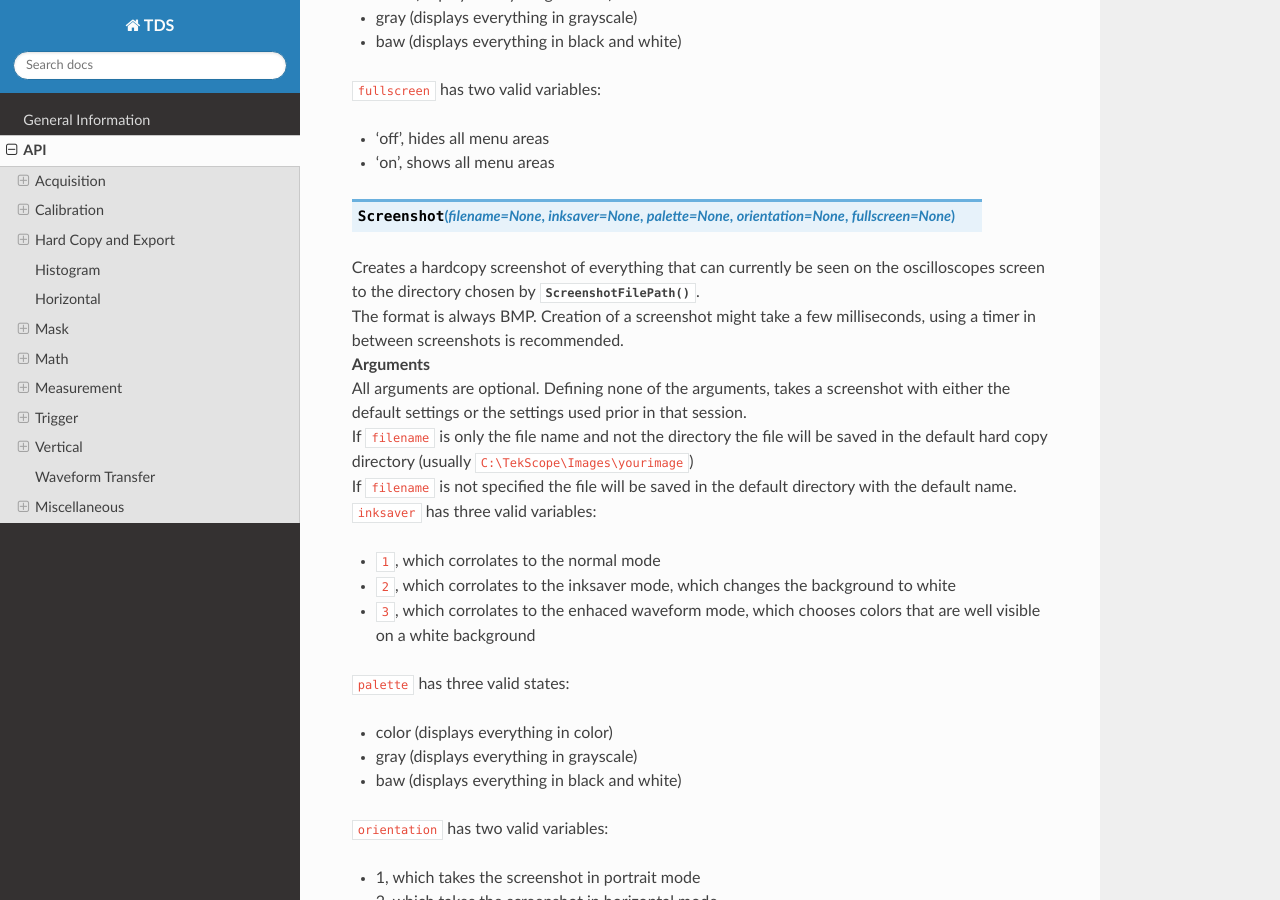
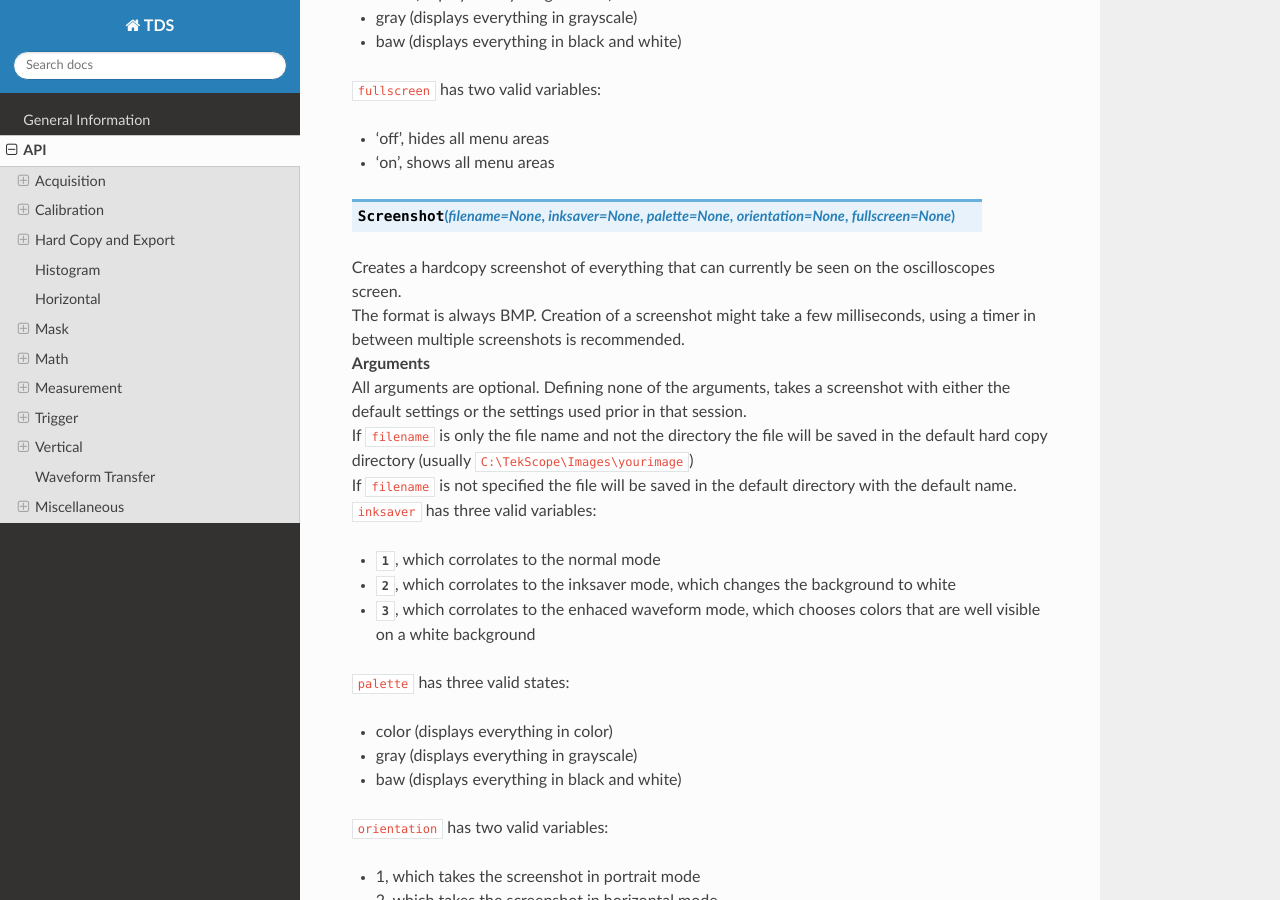
Before and after one commit to NeleWandel/TDS, a Sphinx documentation site: the page built from docs/source/API.rst, in a window 1280 px wide and 900 px high, scrolled down 3096 px. Built offline with Sphinx 7.4.7 and the Read the Docs theme 2.0.0, drawn with Linux system fonts in a browser that asks for light colours; pages that are not in the unit, such as notebooks, are missing from menus; cross-references to code outside the pages are shown as plain code.

```diff
--- a/docs/source/API.rst
+++ b/docs/source/API.rst
@@ -88,16 +88,16 @@ Hard Copy and Export
 - 'off', hides all menu areas
 - 'on', shows all menu areas
 .. method:: Screenshot(filename=None, inksaver=None, palette=None, orientation=None, fullscreen=None)
-| Creates a hardcopy screenshot of everything that can currently be seen on the oscilloscopes screen to the directory chosen by :meth:`ScreenshotFilePath`.
-| The format is always BMP. Creation of a screenshot might take a few milliseconds, using a timer in between screenshots is recommended.
+| Creates a hardcopy screenshot of everything that can currently be seen on the oscilloscopes screen.
+| The format is always BMP. Creation of a screenshot might take a few milliseconds, using a timer in between multiple screenshots is recommended.
 | **Arguments**
 | All arguments are optional. Defining none of the arguments, takes a screenshot with either the default settings or the settings used prior in that session.
 | If ``filename`` is only the file name and not the directory the file will be saved in the default hard copy directory (usually ``C:\TekScope\Images\yourimage``)
 | If ``filename`` is not specified the file will be saved in the default directory with the default name.
 | ``inksaver`` has three valid variables:
-- :var:`1`, which corrolates to the normal mode
-- :var:`2`, which corrolates to the inksaver mode, which changes the background to white
-- :var:`3`, which corrolates to the enhaced waveform mode, which chooses colors that are well visible on a white background
+- :const:`1`, which corrolates to the normal mode
+- :const:`2`, which corrolates to the inksaver mode, which changes the background to white
+- :const:`3`, which corrolates to the enhaced waveform mode, which chooses colors that are well visible on a white background
 | ``palette`` has three valid states:
 - color (displays everything in color)
 - gray (displays everything in grayscale)
```
